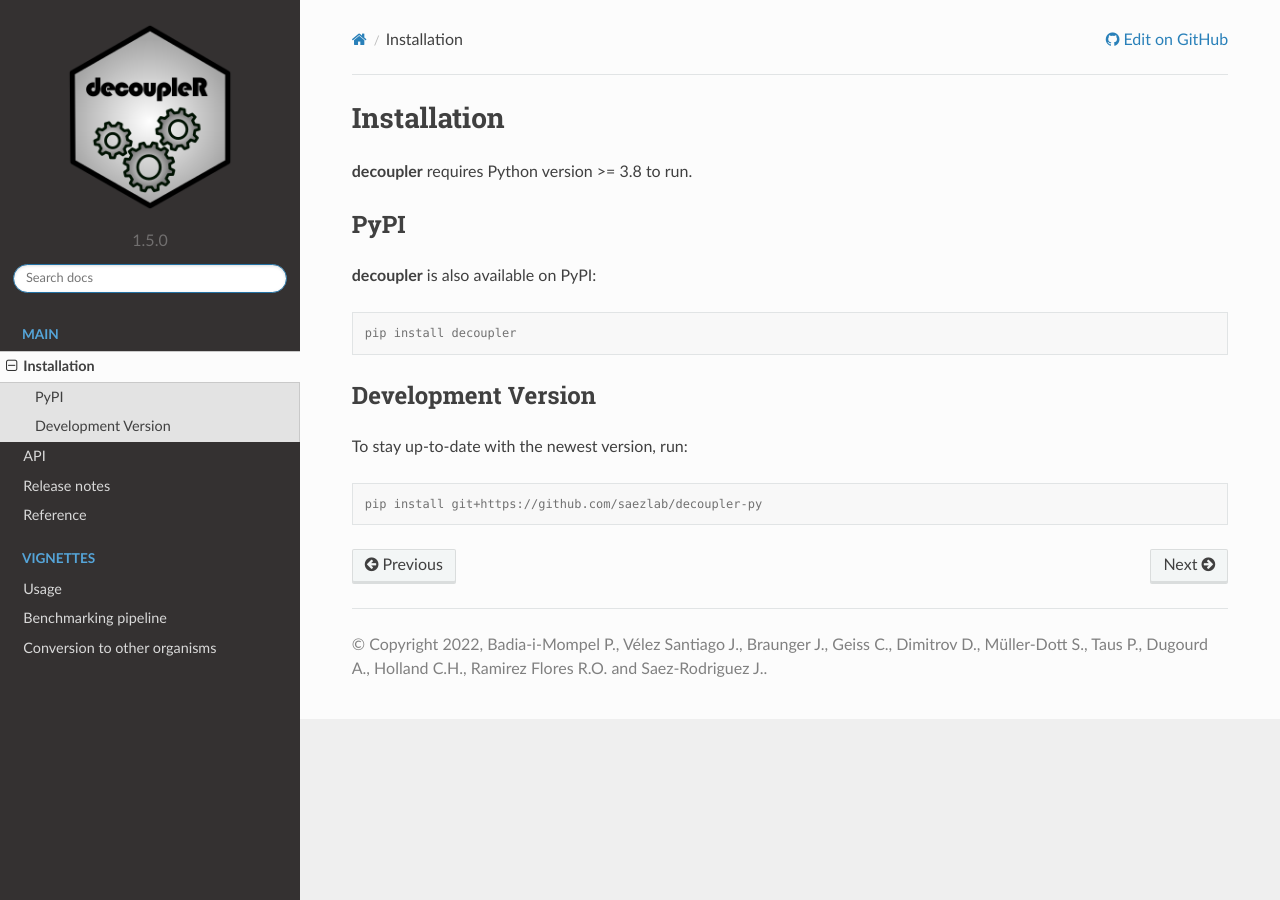
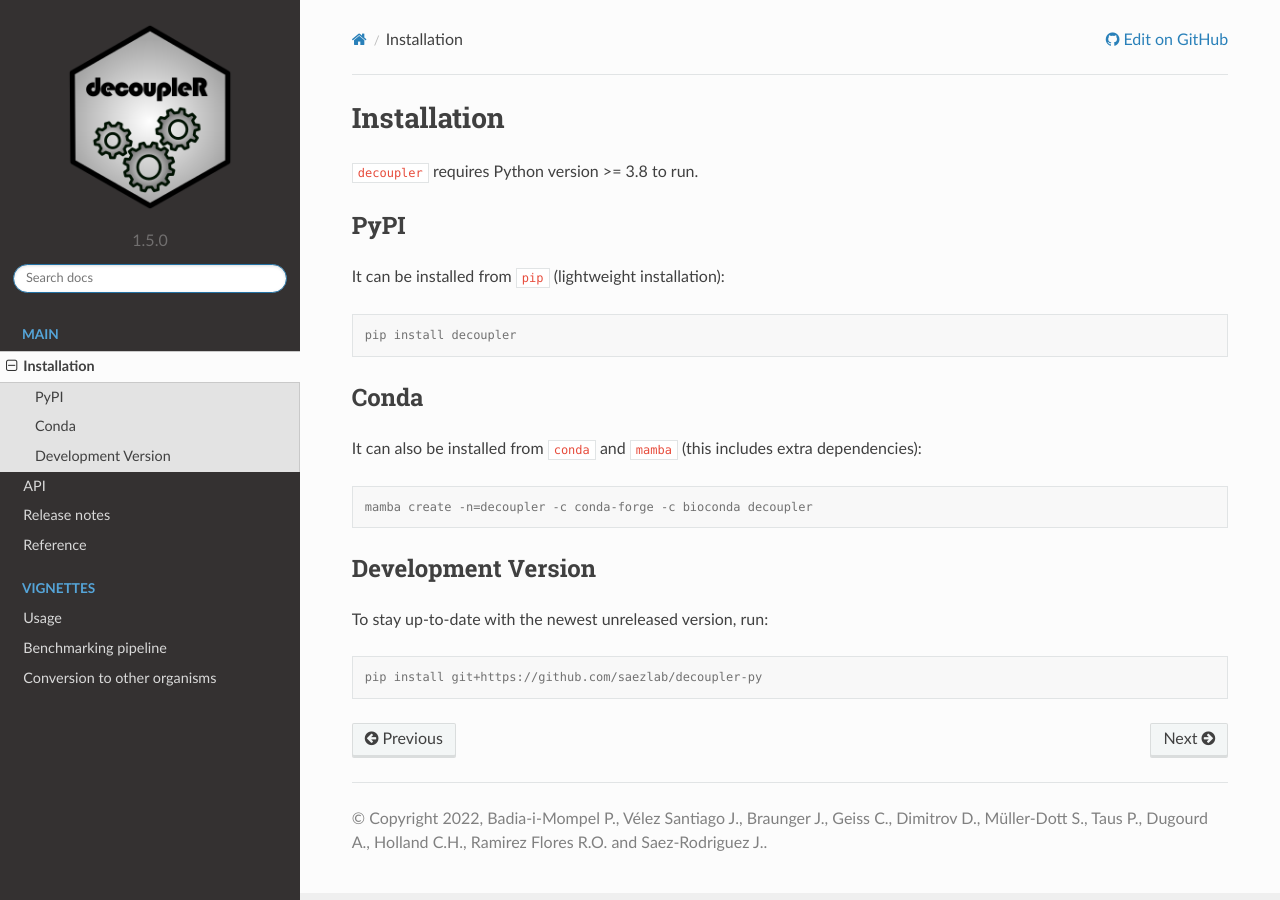
Before and after one commit to saezlab/decoupler-py, a Sphinx documentation site: the page built from docs/source/installation.rst, in a window 1280 px wide. Built offline with Sphinx 7.4.7 and the Read the Docs theme 2.0.0, drawn with Linux system fonts in a browser that asks for light colours; pages that are not in the unit, such as notebooks, are missing from menus.

Commit message:
Added conda install instructions

```diff
--- a/docs/source/installation.rst
+++ b/docs/source/installation.rst
@@ -1,20 +1,29 @@
 Installation
 ============
 
-**decoupler** requires Python version >= 3.8 to run.
+``decoupler`` requires Python version >= 3.8 to run.
 
 PyPI
 ----
-**decoupler** is also available on PyPI:
+It can be installed from ``pip`` (lightweight installation):
 
 .. code-block:: console
 
    pip install decoupler
 
+Conda
+-----
+
+It can also be installed from ``conda`` and ``mamba`` (this includes extra dependencies):
+
+.. code-block:: console
+
+   mamba create -n=decoupler -c conda-forge -c bioconda decoupler
+
 Development Version
 -------------------
 
-To stay up-to-date with the newest version, run:
+To stay up-to-date with the newest unreleased version, run:
 
 .. code-block:: console
 
```
Also changed, not shown: README.md (+7 -2 lines).
